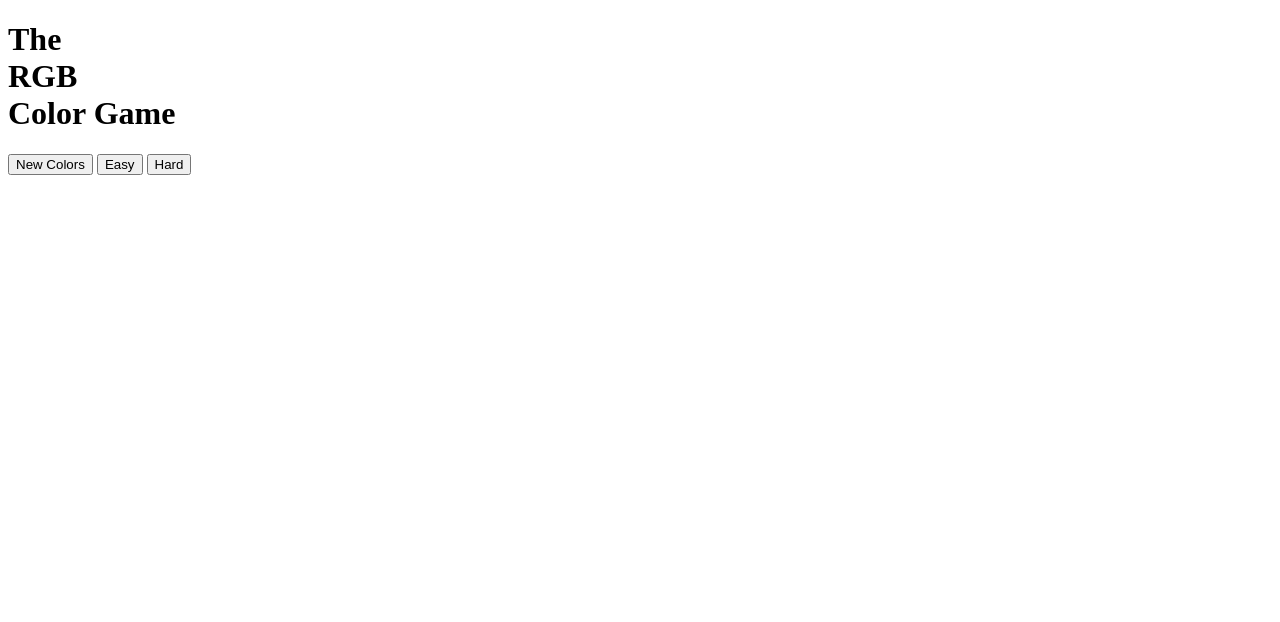
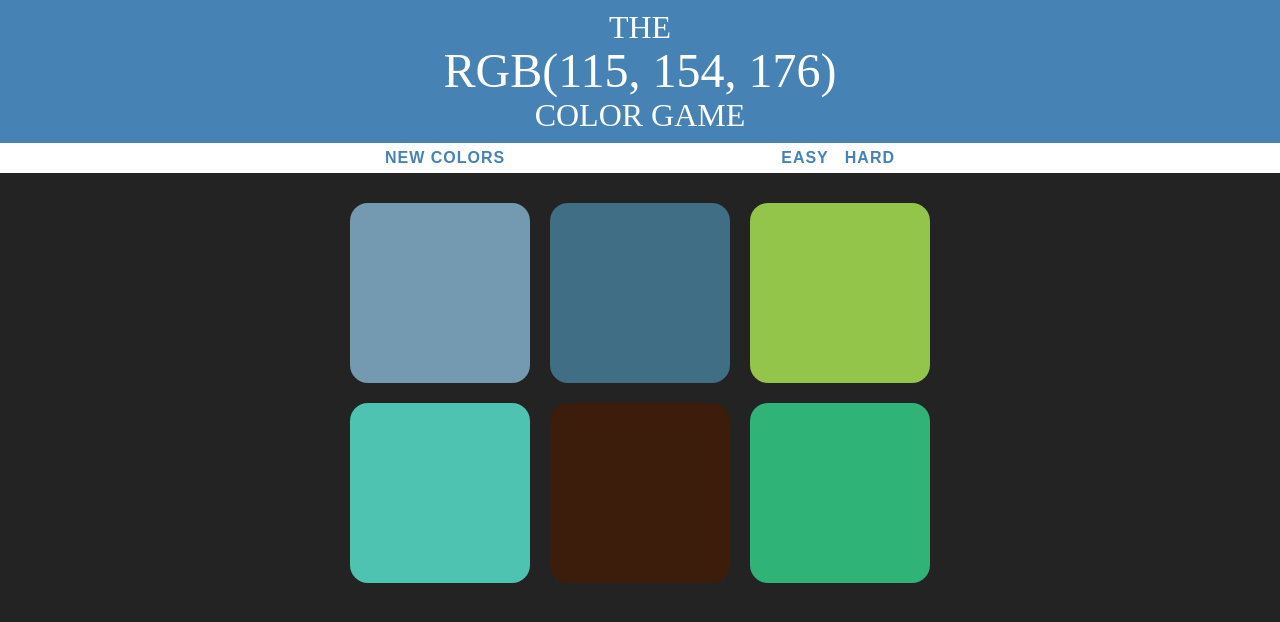
Before and after one commit to lakeshore21/JavaScript-based-projects, a plain HTML site: page ColorGame/color-game.html in a window 1280 px wide. Drawn offline with Linux system fonts and the light colour scheme.

Commit message:
correct file name

```diff
--- a/ColorGame/color-game.html
+++ b/ColorGame/color-game.html
@@ -2,7 +2,7 @@
 <html>
 <head>
   <title>Color Game</title>
-  <link rel="stylesheet" type="text/css" href="color_game.css">
+  <link rel="stylesheet" type="text/css" href="color-game.css">
 </head>
 
 <body>
@@ -24,6 +24,6 @@
 </div>
 
 
-<script type="text/javascript" src="color_game.js"></script>
+<script type="text/javascript" src="color-game.js"></script>
 </body>
 </html>
```
